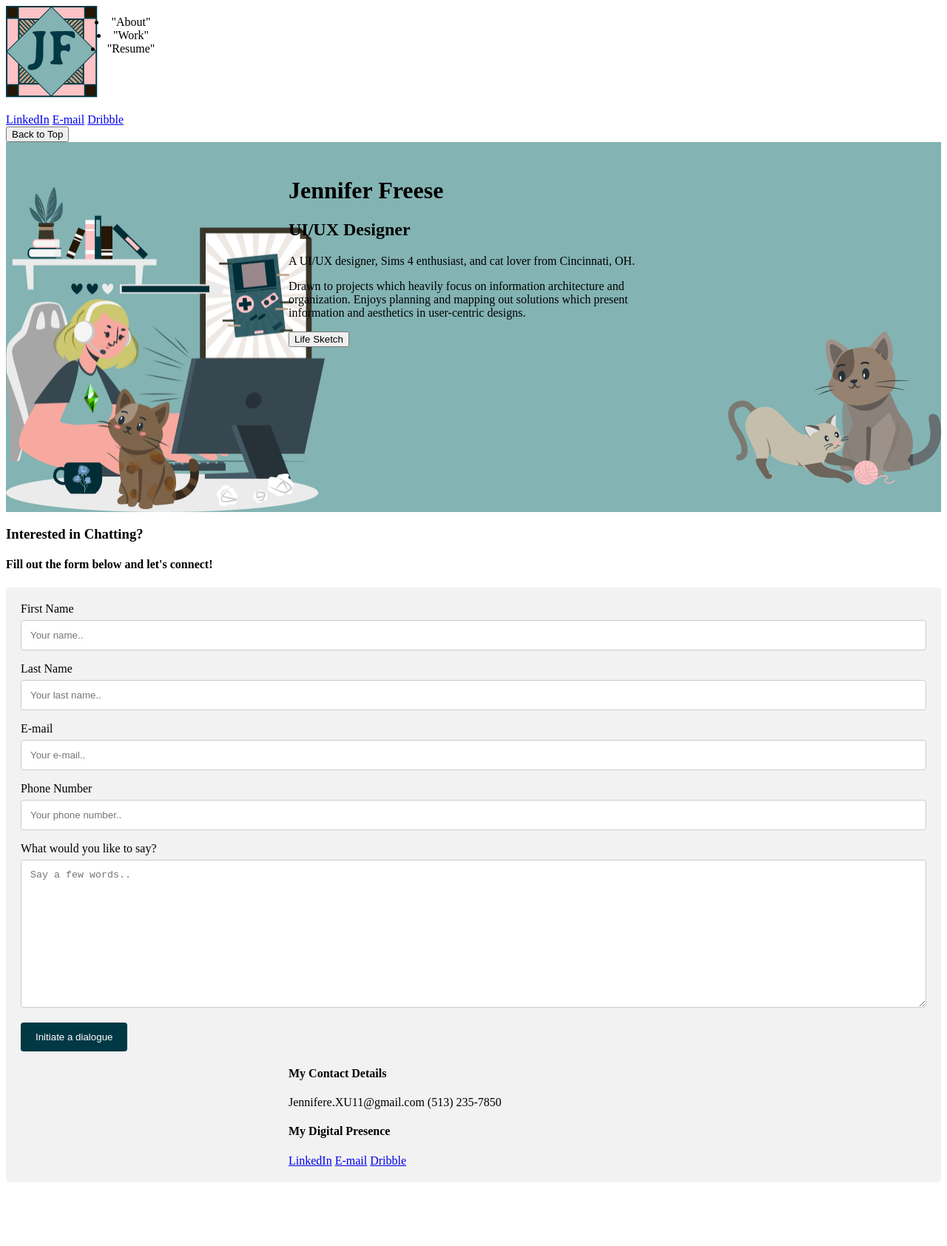
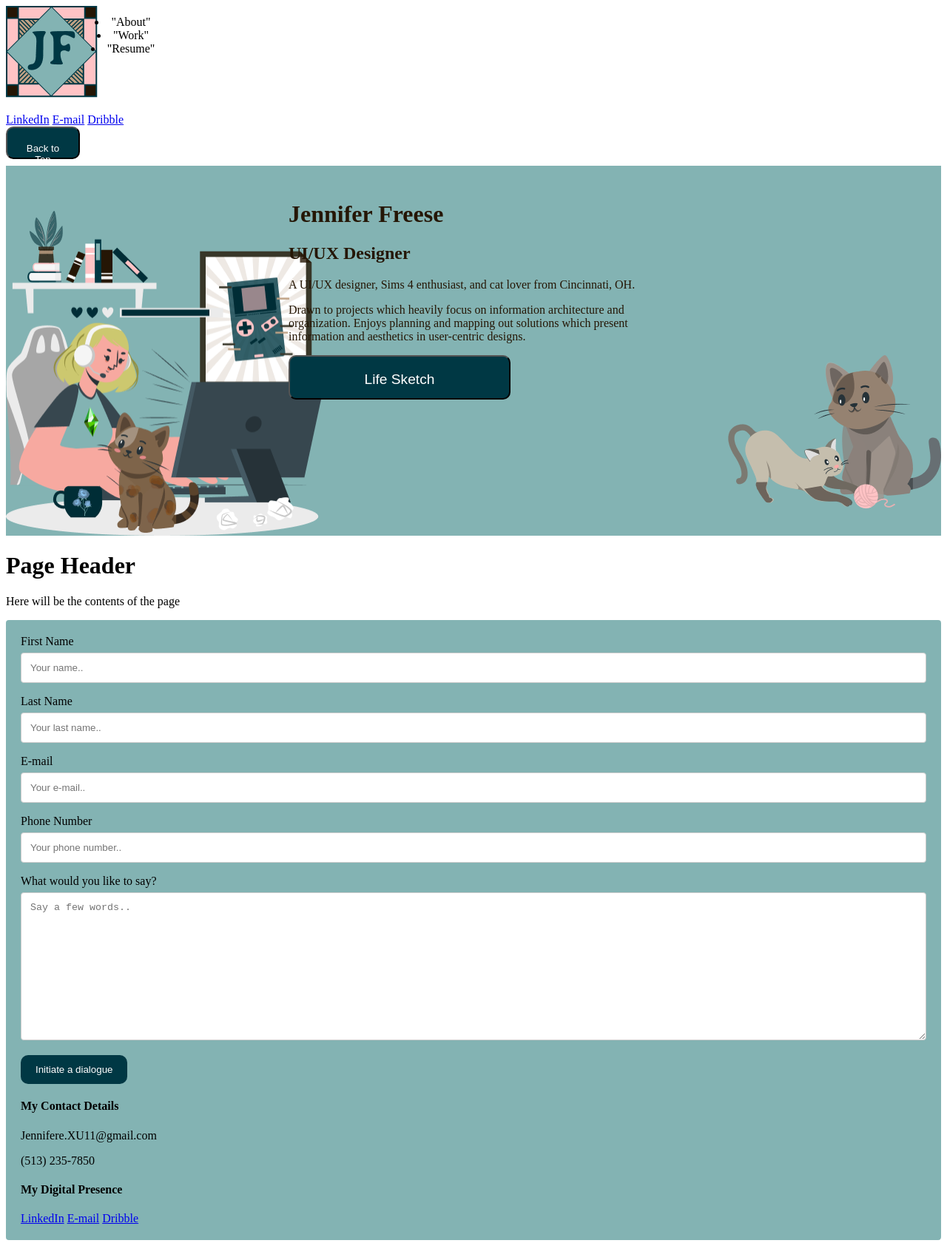
Before and after one commit to JFreese89/UX_UI_HW_17, a plain HTML site: page index.html in a window 1280 px wide. Shown: the whole page at 74% size. Before the commit the page ends 1606 px from the top, so only its background shows below. Drawn offline with Linux system fonts and the light colour scheme.

Commit message:
Updated layout

```diff
--- a/css/style.css
+++ b/css/style.css
@@ -17,20 +17,35 @@
   padding: 1%;
 }
 
-#LI  {
+#button {
+  background-color: #003844;
+  background-position: left;
+  background-repeat: none;
+  border-radius: 10px;
+  height: 40px;
+  width: 100px;
+  padding: 20px;
+  text-align: center;
+  color: white;
+}
+
+
+.LI  {
   background-image: url("/images/Linked_In.png");
   background-repeat: none;
+  height: 5%;
+  width: 5%;
 }
-#em  {
+.em  {
   background-image: url("/images/email.png");
   background-repeat: none;
 }
-#drb  {
+.drb  {
   background-image: url("/images/dribble.png");
   background-repeat: none;
 }
 
-ul [type=li] {
+.li {
   width: 50%;
   margin-left: auto;
 }
@@ -39,6 +54,7 @@ ul [type=li] {
 .heroImg {
   height: 450px;
   padding: 25px;
+  color: #251605;
   background-color: #83b3b3;
   background-image: url("/images/Hero_image_my_pic.png"), url(/images/Hero_image_cats_pic.png);
   background-position: left bottom, right bottom;
@@ -46,6 +62,17 @@ ul [type=li] {
   background-size: 431px 440px,  298px 244px;
 }
 
+#herobutton {
+  background-color: #003844;
+  background-position: center;
+  background-repeat: none;
+  border-radius: 10px;
+  height: 60px;
+  width: 300px;
+  padding: 20px;
+  color: white;
+  font-size: larger;
+}
 .content {
   width: 500px;
   margin: 0 auto;
@@ -69,18 +96,24 @@ input[type=text], select, textarea {
     color: white;
     padding: 12px 20px;
     border: none;
-    border-radius: 4px;
+    border-radius: 10px;
     cursor: pointer;
   }
 
   /* When moving the mouse over the submit button, add a darker green color */
   input[type=submit]:hover {
-    background-color: #45a049;
+    background-color: rgba(0, 56, 68, 0.8);
   }
 
   /* Add a background color and some padding around the form */
   .container {
-    border-radius: 5px;
-    background-color: #f2f2f2;
+    border-radius: 4px;
+    background-color: #83b3b3;
     padding: 20px;
   }
+
+  .contact {
+    text-align: auto;
+    align-content:flex-end;
+    justify-content: flex-end;
+  }
--- a/index.html
+++ b/index.html
@@ -16,18 +16,18 @@
     </title>
   </header>
 <nav class="inline-block, logo"
-<ul type="li">
+<ul class="li">
   <li>"About"</li>
   <li>"Work"</li>
   <li>"Resume"</li>
 </ul>
 </nav>
 <div class="navbar">
-  <a href="#LI">LinkedIn</a>
-  <a href="#em">E-mail</a>
-  <a href="#drb">Dribble</a>
+  <a href="#LI" class= "LinkedIn">LinkedIn</a>
+  <a href="#em" class="e-mail">E-mail</a>
+  <a href="#drb" class="Dribble">Dribble</a>
   <div class="dropdown">
-    <button type="button">Back to Top
+    <button id="button">Back to Top
     </button>
   </div>
 </div>
@@ -43,15 +43,19 @@
     </p>
     <p>Drawn to projects which heavily focus on information architecture and organization. Enjoys planning and mapping out solutions which present information and aesthetics in
       user-centric designs. </p>
-    <button type="button">Life Sketch</button>
+    <button id="herobutton">Life Sketch</button>
   </div>
 </header>
 
 
+<!--Body-->
+<div class=body>
+  <H1>Page Header</H1>
+  <p>Here will be the contents of the page</p>
+</div>
 
 <!--Footer-->
-  <h3>Interested in Chatting?</h3>
-  <h4>Fill out the form below and let's connect!</h4>
+
 
 <div class="container">
   <form action="/action_page.php">
@@ -73,10 +77,10 @@
     <input type="submit" value="Initiate a dialogue">
   </form>
 
-  <div class="content">
+  <div class="Contact">
     <h4>My Contact Details</h4>
-    <p> Jennifere.XU11@gmail.com
-      (513) 235-7850 </p>
+    <p> Jennifere.XU11@gmail.com </p>
+     <p> (513) 235-7850 </p>
     <h4>My Digital Presence</h4>
     <div class="footer">
       <a href="#LI">LinkedIn</a>
```
